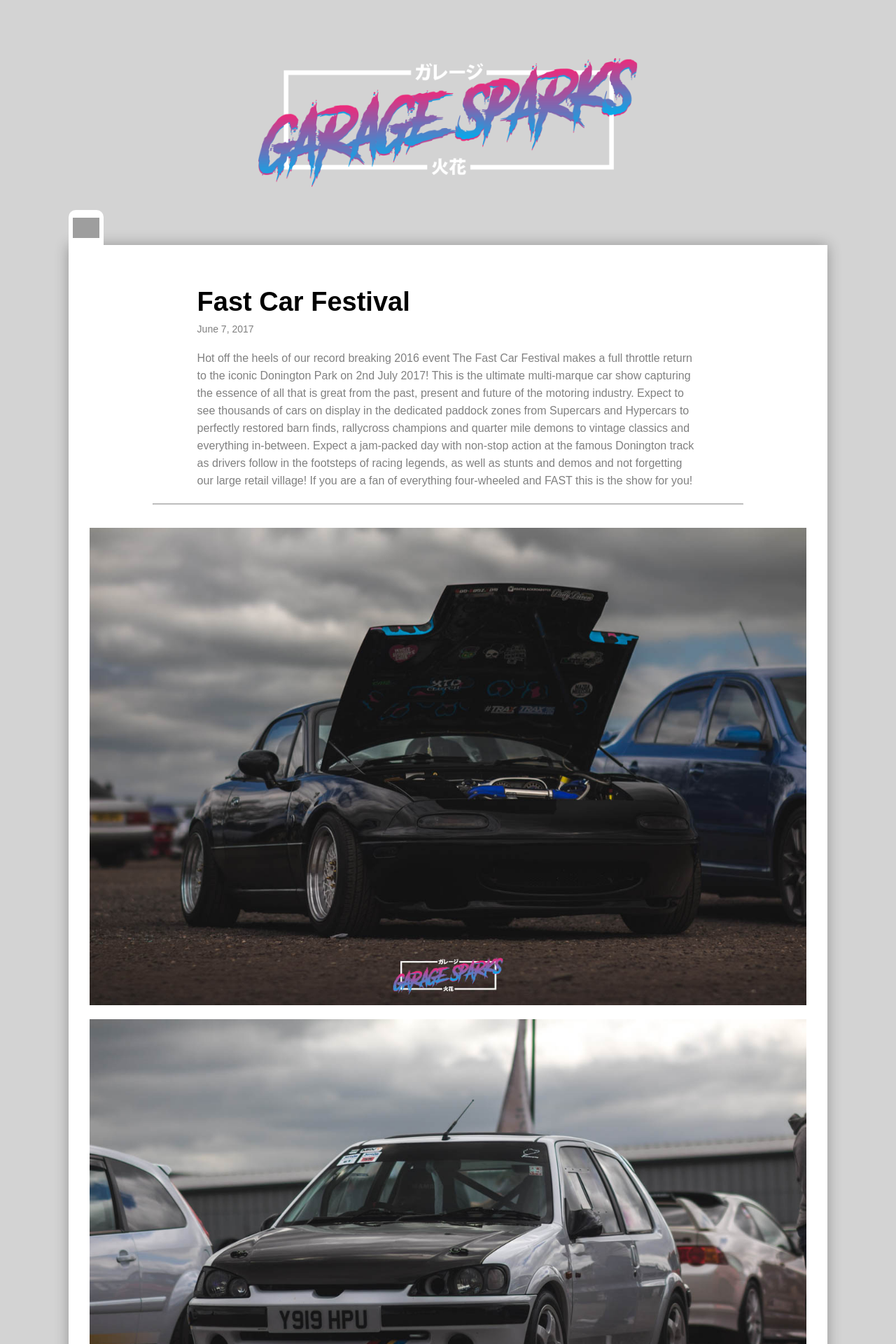
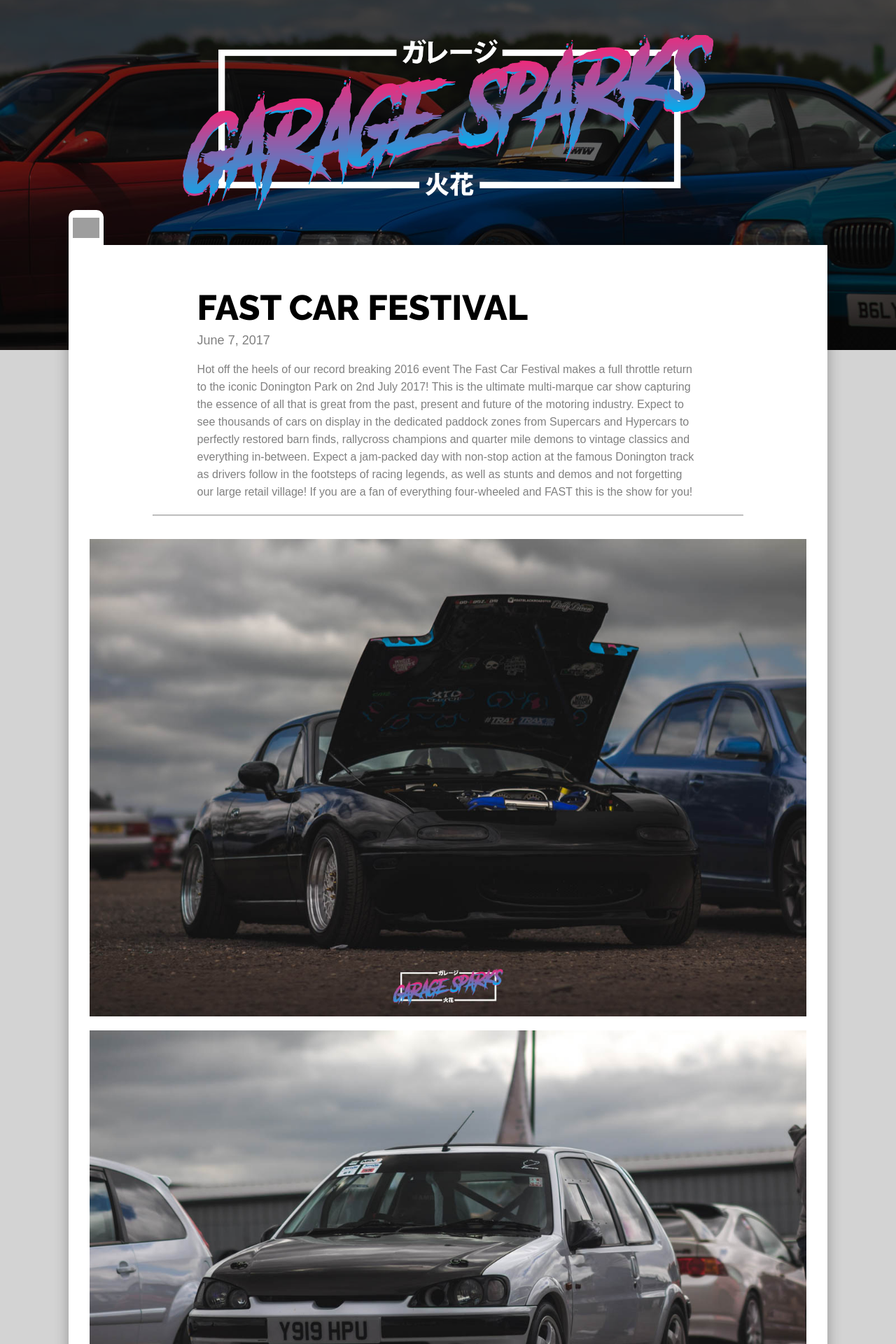
Before and after one commit to jon-sparks/garage_sparks, a Jekyll site: the page built from _posts/2017-09-02-Fast-Car-Festival.markdown, in a window 1280 px wide. Shown: the top 1920 px of the page at 70% size. Built offline with Jekyll 4.4.1, drawn with Linux system fonts in a browser that asks for light colours; grey boxes are pictures that could not be loaded.

Commit message:
post banners

```diff
--- a/_includes/sidebar.html
+++ b/_includes/sidebar.html
@@ -1,3 +1,4 @@
+<!--
 <div class="side">
 
     <ul>
@@ -17,6 +18,8 @@
     </ul>
 
 </div>
+-->
+<!--
 
 <script type="application/javascript">
 
@@ -72,4 +75,4 @@
 })();
 
 
-</script>
+</script>-->
--- a/_layouts/post.html
+++ b/_layouts/post.html
@@ -8,7 +8,9 @@ layout: post
 
   <header class="post-header">
 
-    <div class="post-header-img" {% if page.featured-img %} style="background-image: url('{{ page.featured-img }}');" {% endif %}></div>
+	<div class="post-header-img" style="background-image: url({{ page.image_folder }}/feature.jpg);">
+		<div class="feature-filter"></div>
+	</div>
 
   </header>
 
@@ -25,7 +27,7 @@ layout: post
       </div>
 
       <div class="post-info">
-        <h1 class="post-title" itemprop="name headline">{{ page.title | escape }}</h1>
+        <h1 class="post-title" itemprop="name headline">{{ page.title | upcase }}</h1>
 
         <p class="post-meta">
           <time datetime="{{ page.date | date_to_xmlschema }}" itemprop="datePublished">
--- a/_posts/2017-09-02-Fast-Car-Fest.markdown
+++ b/_posts/2017-09-02-Fast-Car-Festival.markdown
@@ -2,7 +2,7 @@
 layout: post
 title:  "Fast Car Festival"
 date:   2017-06-07 14:40:31 +0100
-image_folder: /assets/images/fast-car-fest
+image_folder: /assets/images/fast-car-festival
 category: event-coverage
 ---
 
--- a/assets/main.scss
+++ b/assets/main.scss
@@ -150,10 +150,18 @@ body, html {
 .post-header-img {
     width: 100%;
     height: 500px;
-    background-size: cover;
-//    background-attachment: fixed;
-//    background-position: 0% 90%;
-    background-repeat: no-repeat;
+    overflow: hidden;
+	background-attachment: fixed;
+	background-position: 0% -200%;
+	.feature-filter {
+		position: absolute;
+		height: 500px;
+		width: 100%;
+		top: 0px;
+		left: 0px;
+		background: black;
+		opacity: 0.6;
+	}
 }
 
 .home-button {
@@ -177,7 +185,7 @@ body, html {
     width: 100%;
     background: url(garagesparks-white.png)center;
     background-repeat: no-repeat;
-    background-size: 50%;
+    background-size: 70%;
     z-index: 20;
 }
 
@@ -229,13 +237,14 @@ body, html {
         font-family: sans-serif;
         margin: 0px auto 20px auto;
         h1 {
+			font-family: raleway;
             margin: 5px 0px 5px 0px;
-            font-size: 38px;
+            font-size: 50px;
         }
         .post-meta {
-            font-size: 14px;
+            font-size: 18px;
             margin: 0px;
-            color: gray;
+            color: grey;
         }
         p {
             color: gray;
```
